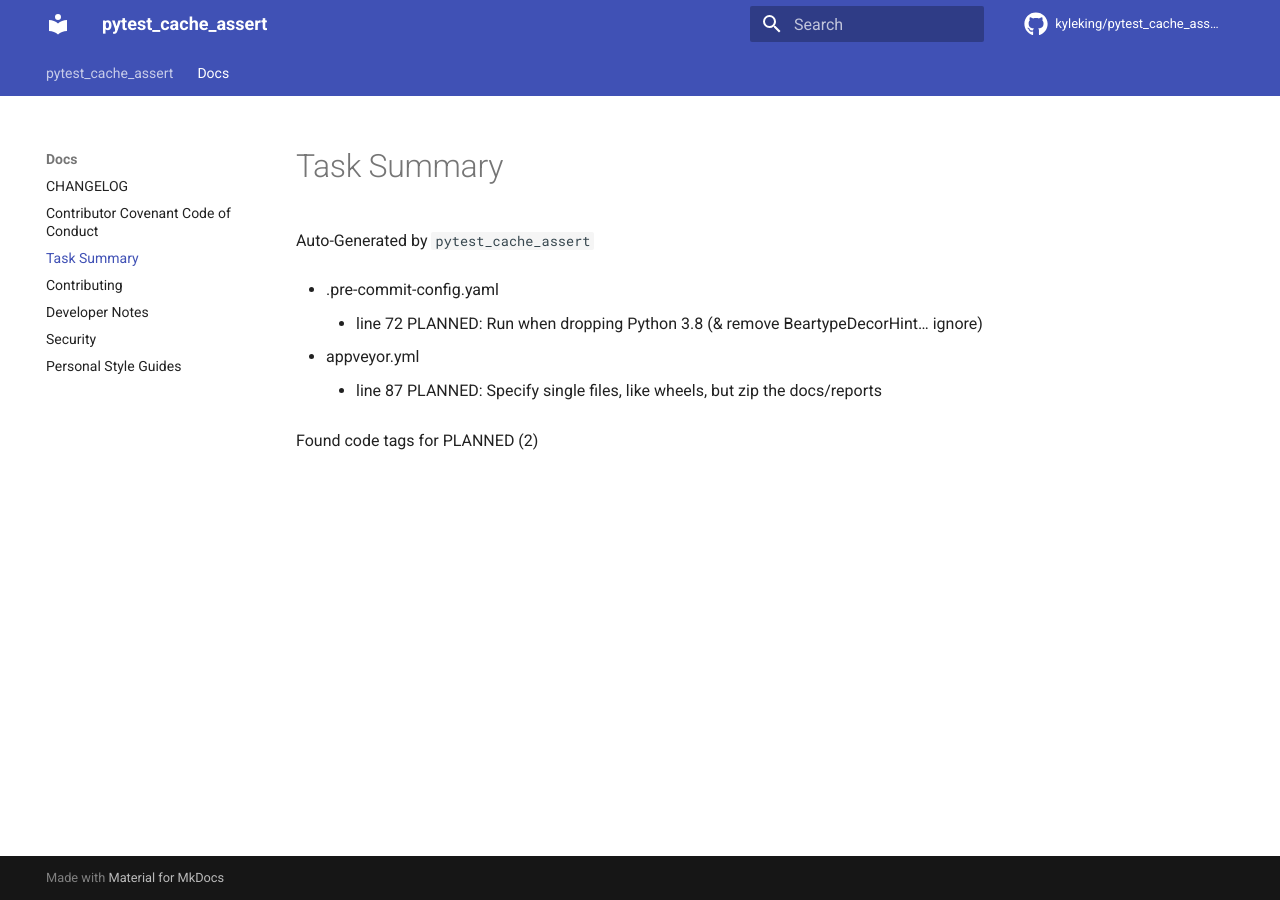
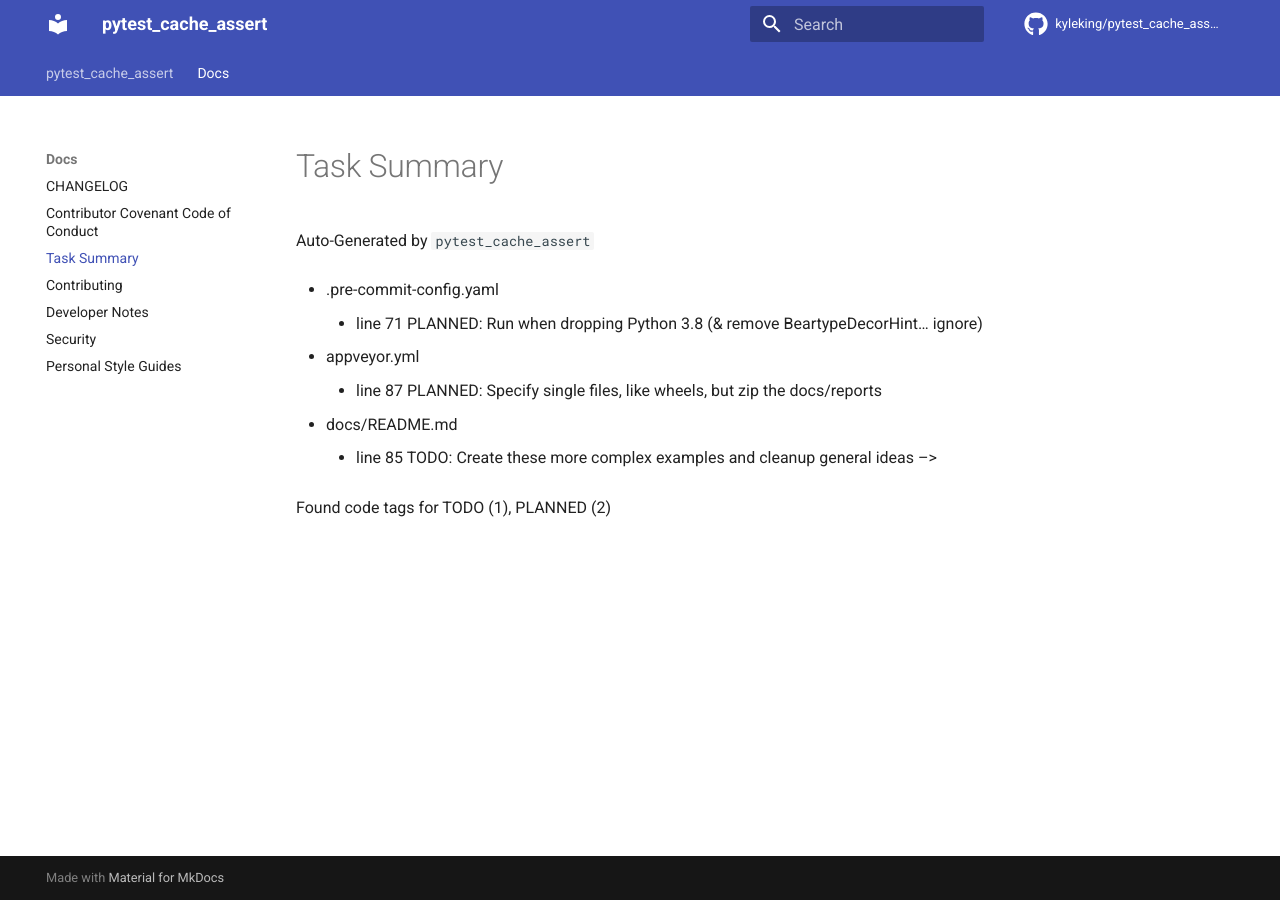
Before and after one commit to KyleKing/pytest_cache_assert, an MkDocs documentation site: the page built from docs/docs/CODE_TAG_SUMMARY.md, in a window 1280 px wide. Built offline with MkDocs 1.6.1 and Material for MkDocs 9.7.7, drawn with Linux system fonts in a browser that asks for light colours; comment, search, counter and statistics services are not loaded.

Commit message:
docs: run doit tasks

```diff
--- a/docs/docs/CODE_TAG_SUMMARY.md
+++ b/docs/docs/CODE_TAG_SUMMARY.md
@@ -3,11 +3,14 @@
 Auto-Generated by `pytest_cache_assert`
 
 - .pre-commit-config.yaml
-    - line  72 PLANNED: Run when dropping Python 3.8 (& remove BeartypeDecorHint... ignore)
+    - line  71 PLANNED: Run when dropping Python 3.8 (& remove BeartypeDecorHint... ignore)
 
 - appveyor.yml
     - line  87 PLANNED: Specify single files, like wheels, but zip the docs/reports
 
-Found code tags for PLANNED (2)
+- docs/README.md
+    - line  85    TODO: Create these more complex examples and cleanup general ideas -->
+
+Found code tags for TODO (1), PLANNED (2)
 
 <!-- calcipy:skip_tags -->
```
Also changed, not shown: .pre-commit-config.yaml (+3 -4 lines), docs/docs/CHANGELOG.md (+1 -0 lines), docs/docs/DEVELOPER_GUIDE.md (line endings or trailing spaces), 1 other file.
